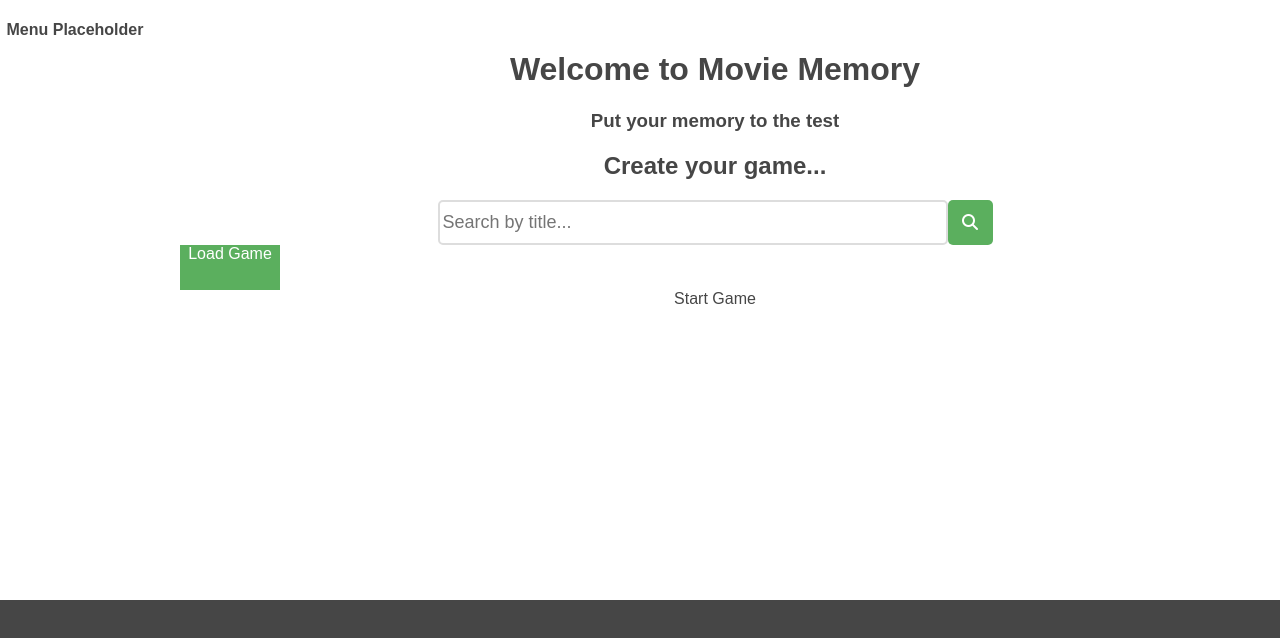
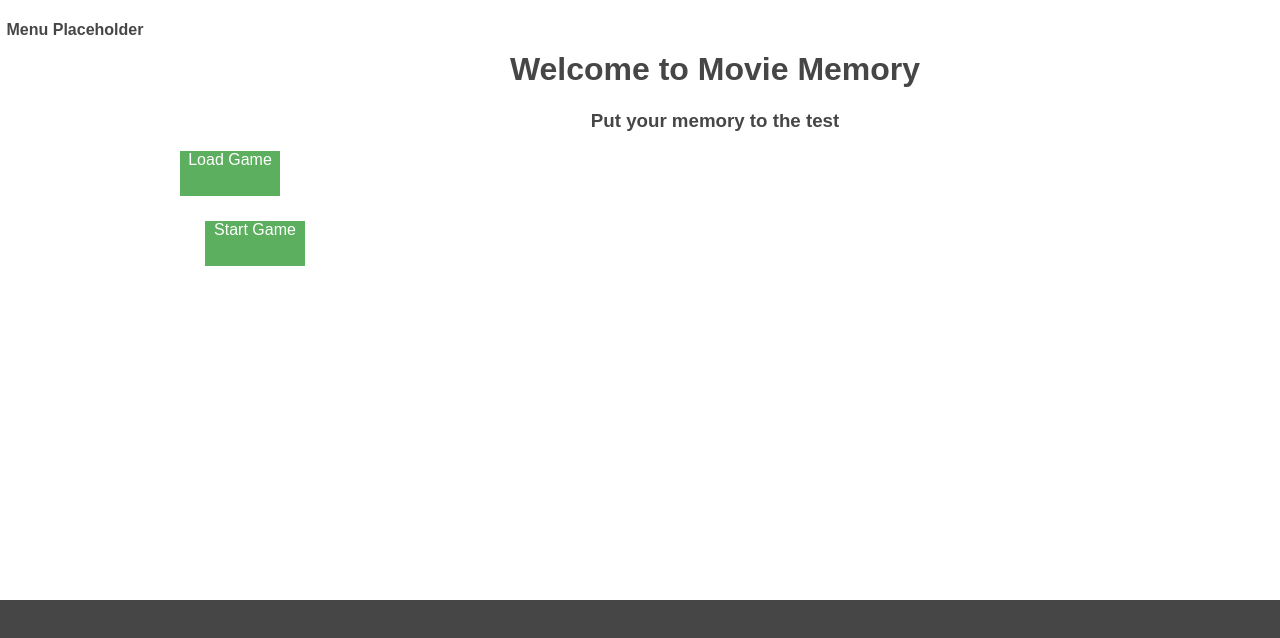
Before and after one commit to dsolis421/december83, a React (Create React App) app in the folder client/: page / in a window 1280 px wide. Both pictures are taken after a click on the element "Load Game". Shown: the top 638 px of the page. Built offline with nearby package versions, Linux system fonts and the light colour scheme.

Commit message:
trying to get clicks to work

```diff
--- a/client/src/App.css
+++ b/client/src/App.css
@@ -38,7 +38,7 @@ input {
   display: inline-block;
 }
 
-#load-game {
+#load-game, #start-game {
   height: 45px;
   width: 100px;
   background-color: #5BAF5E;
@@ -66,9 +66,24 @@ input {
   display: flex;
   flex-direction: row;
   flex-wrap: wrap;
-  justify-content: space-between;;
+  justify-content: space-between;
 }
 
 #game-board > div {
   margin: 5px;
 }
+
+#start-game {
+  display: block;
+}
+
+.movie-card {
+  width: 122px;
+  height: 183px;
+  border: 2px solid black;
+  background: black;
+}
+.movie-card img {
+  width: 122px;
+  height: 100%;
+}
--- a/client/src/MovieCard.js
+++ b/client/src/MovieCard.js
@@ -5,17 +5,14 @@ class MovieCard extends React.Component {
     super();
 
     this.state = {
-      background: 'black',
       clickable: true,
-      showPoster: true
+      showThisPoster: false
     }
   }
 
   clickMovie() {
+    console.log('clicked movie');
     if(this.state.clickable) {
-      this.setState({
-        showPoster: true
-      });
       this.props.handleSelection(this.props.memoryImage);
     } else {
       return;
@@ -30,9 +27,8 @@ class MovieCard extends React.Component {
 
   render() {
     return (
-      <div>
-        {this.state.showPoster ? <img src={this.props.memoryImage}
-        onClick={() => this.clickMovie}/> : null}
+      <div className='movie-card' onClick={() => this.clickMovie()}>
+        {this.props.showThisPoster ? <img src={this.props.memoryImage} /> : null}
       </div>
     )
   }
--- a/client/src/MovieGame.js
+++ b/client/src/MovieGame.js
@@ -11,8 +11,15 @@ class MovieGame extends React.Component {
     this.state = {
       gameReady: false,
       matches: 0,
-      gameMovies: []
+      gameMovies: [],
+      showPoster: false
     }
+  }
+
+  componentDidMount() {
+    this.setState({
+      gameMovies: this.props.gameDeck
+    });
   }
 
   shuffleArray(arr) {
@@ -25,6 +32,7 @@ class MovieGame extends React.Component {
   }
 
   startGame() {
+    console.log("Shuffling game...")
     this.setState({
     gameReady: true,
     matches: 0,
@@ -77,8 +85,13 @@ class MovieGame extends React.Component {
   render() {
     return (
       <div id="game-board">
+        <div id='start-game'>Start Game</div>
         {this.state.gameMovies.map(card => {
-          return <MovieCard key={card.id} memoryImage={card.movie} handleSelection={this.setSelection.bind(this)}/>
+          return (
+            <MovieCard key={card.id}
+              memoryImage={card.movie}
+              handleSelection={this.setSelection.bind(this)} />
+            )
           })
         }
       </div>
--- a/client/src/PlayArea.js
+++ b/client/src/PlayArea.js
@@ -64,11 +64,12 @@ class PlayArea extends React.Component {
 
   buildGame(arr) {
     //map each array index
+    let gameArray = arr;
     arr.map(poster => {
-      let gameArray = arr;
       gameArray.push({id: Math.floor(Math.random() * 1000), movie: poster.movie});
       gameArray.push({id: Math.floor(Math.random() * 1000), movie: poster.movie});
       gameArray.push({id: Math.floor(Math.random() * 1000), movie: poster.movie});
+    });
     console.log("game array", gameArray);
     this.setState({
       movies: gameArray,
@@ -76,8 +77,9 @@ class PlayArea extends React.Component {
       showResults: false,
       showSearch: false
     });
+    console.log("build game movies", this.state.movies);
+    console.log("Show game", this.state.showGame);
     return gameArray;
-    });
   }
 
   startGame() {
@@ -103,7 +105,6 @@ class PlayArea extends React.Component {
           goSearch={this.goSearch.bind(this)}
           value={this.state.searchText}/> : null }
         <div id='load-game' onClick={() => this.buildGame(this.state.movies)}>Load Game</div>
-        <div id='start-game'>Start Game</div>
         {this.state.showResults ? <MovieSearchResults searchResult={this.state.searchResult}
           addMovie={this.addMovieToGame.bind(this)}/> : null}
         {this.state.showGame ? <MovieGame gameDeck={this.state.movies}/> : null}
```
Lines whose indentation alone changed are shown as unchanged.
